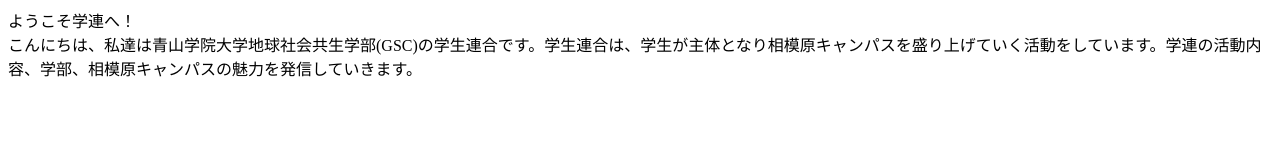
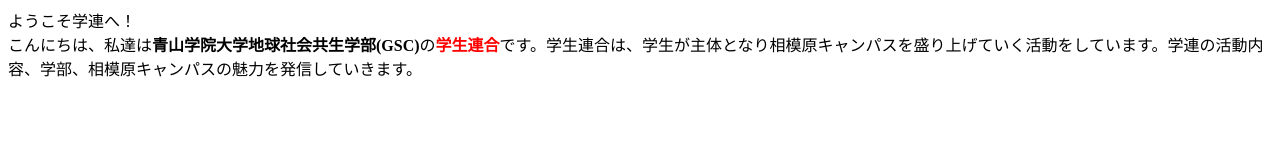
Before and after one commit to mapconcierge/www_gscstunion, a plain HTML site: page index.html in a window 1280 px wide. Drawn offline with Linux system fonts and the light colour scheme.

Commit message:
Update index.html
太字・色付けした

```diff
--- a/index.html
+++ b/index.html
@@ -5,7 +5,7 @@
 </head>
 <body>
 ようこそ学連へ！<br>
-こんにちは、私達は青山学院大学地球社会共生学部(GSC)の学生連合です。学生連合は、学生が主体となり相模原キャンパスを盛り上げていく活動をしています。学連の活動内容、学部、相模原キャンパスの魅力を発信していきます。
+こんにちは、私達は<b>青山学院大学地球社会共生学部(GSC)</b>の<b><font color="#ff0000">学生連合</font></b>です。学生連合は、学生が主体となり相模原キャンパスを盛り上げていく活動をしています。学連の活動内容、学部、相模原キャンパスの魅力を発信していきます。
 </br>
 </body>
 </html>
```
